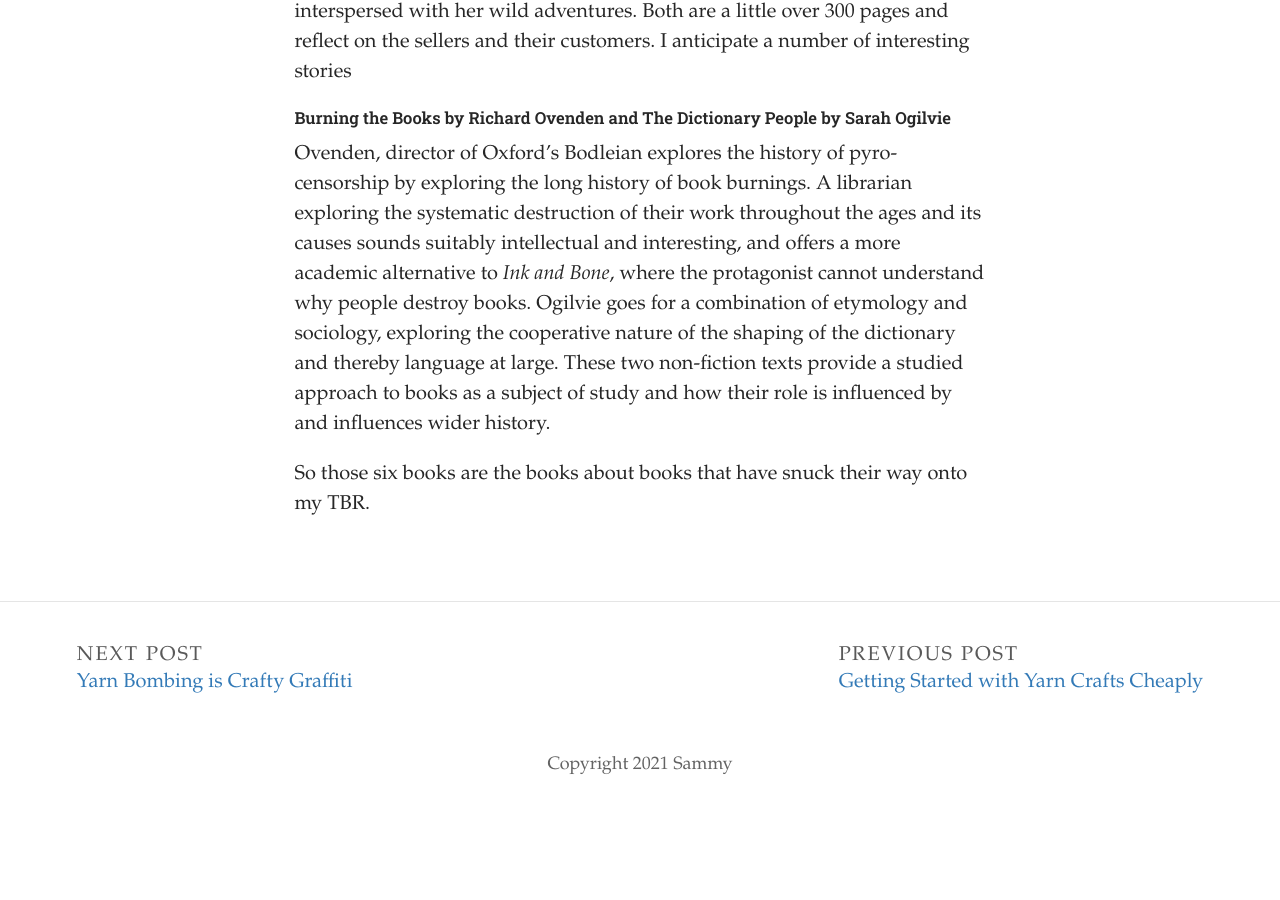
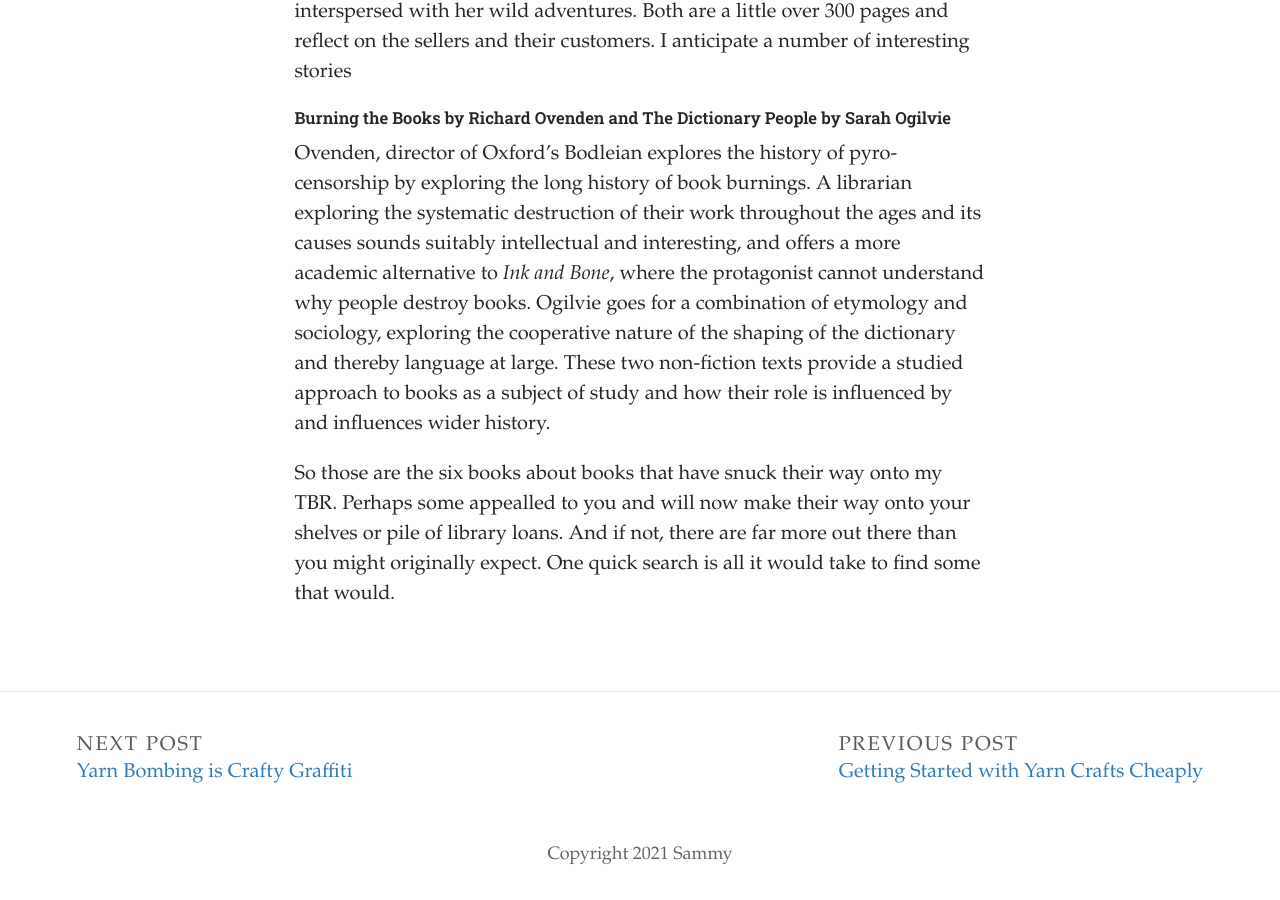
Before and after one commit to SammySpinsAYarn/Blog, a Jekyll site: the page built from _posts/2023-08-21-what-do-we-do-with-a-procrastinating-blogger.md, in a window 1280 px wide and 900 px high, scrolled down 901 px. Built offline with Jekyll 4.4.1, drawn with Linux system fonts in a browser that asks for light colours; some web fonts are replaced; before the commit the page ends 1711 px from its top, so only the background shows below that.

Commit message:
Update Post “2023-08-21-what-do-we-do-with-a-procrastinating-blogger”

```diff
--- a/_posts/2023-08-21-what-do-we-do-with-a-procrastinating-blogger.md
+++ b/_posts/2023-08-21-what-do-we-do-with-a-procrastinating-blogger.md
@@ -27,4 +27,4 @@
 
 
 
-S﻿o those six books are the books about books that have snuck their way onto my TBR.
+S﻿o those are the six books about books that have snuck their way onto my TBR. Perhaps some appealled to you and will now make their way onto your shelves or pile of library loans. And if not, there are far more out there than you might originally expect. One quick search is all it would take to find some that would.
```
